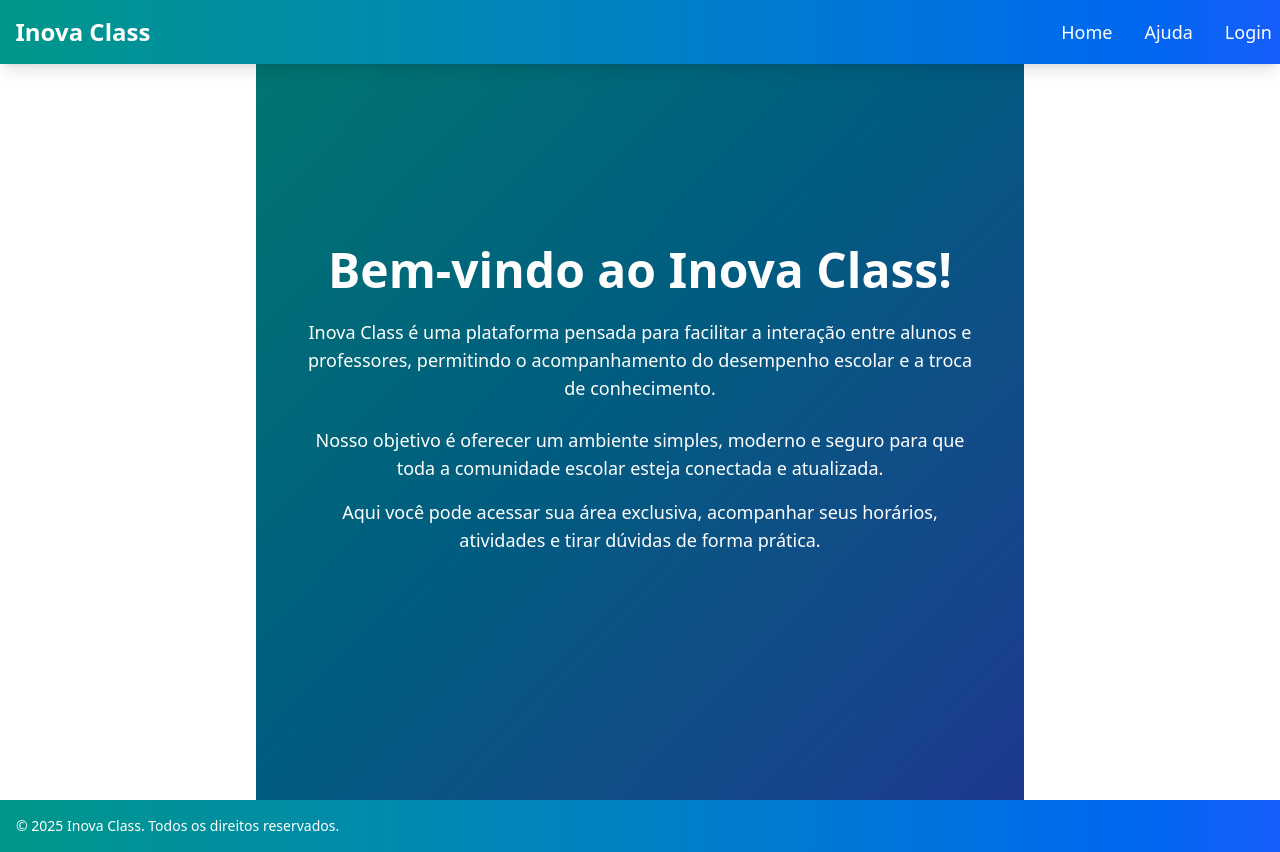
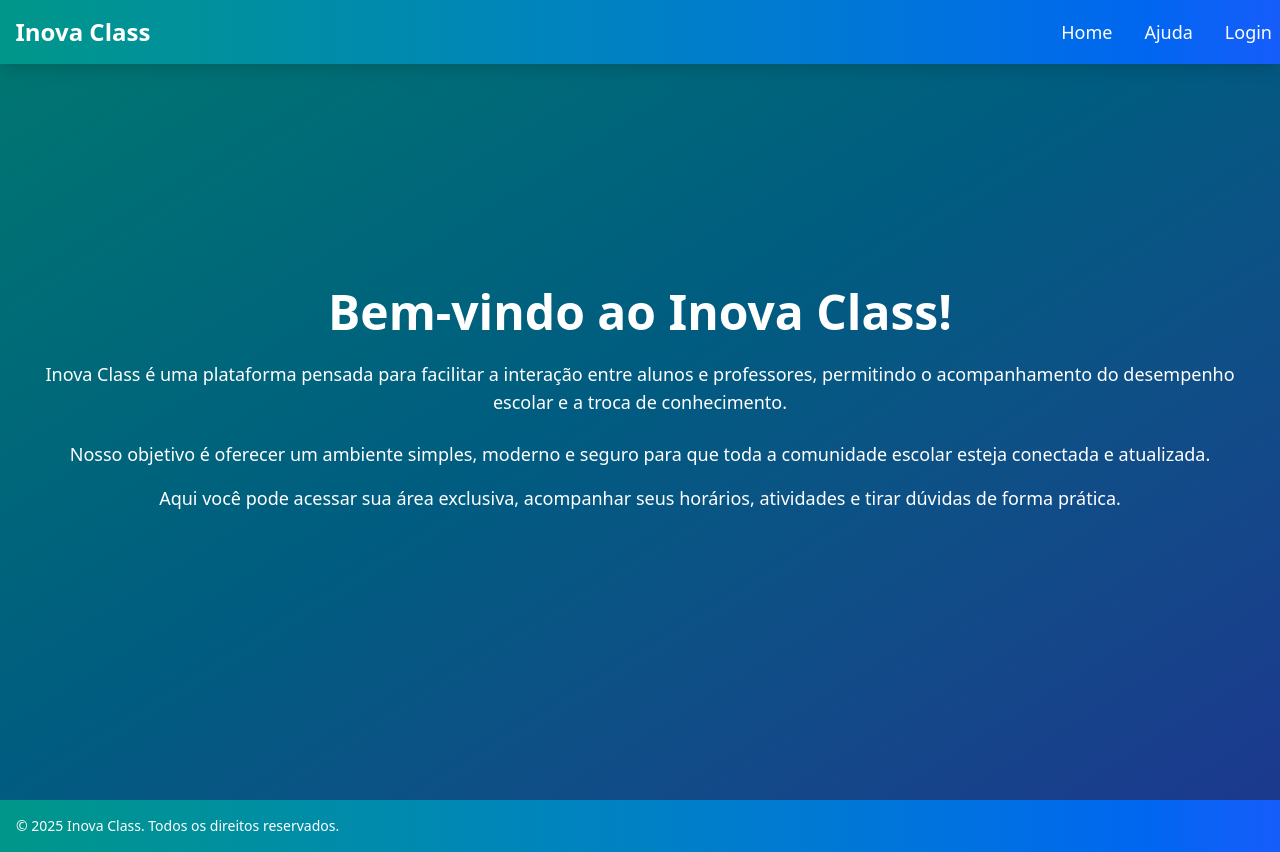
Before and after one commit to LuisSarache/InovaClass-frontEnd, a React (Vite) app: page / in a window 1280 px wide. Built offline with nearby package versions, Linux system fonts and the light colour scheme; no server answers.

Commit message:
Update hero.jsx

```diff
--- a/src/components/hero.jsx
+++ b/src/components/hero.jsx
@@ -2,19 +2,19 @@ import React from 'react';
 
 const Hero = () => {
   return (
-    <div className="min-h-screen flex flex-col items-center justify-center bg-gradient-to-br from-teal-700 to-blue-900 text-white px-6 text-center max-w-3xl mx-auto">
-      <h1 className="text-4xl sm:text-5xl font-bold mb-6">Bem-vindo ao Inova Class!</h1>
-      <p className="text-base sm:text-lg mb-6 max-w-2xl">
+    <div className="min-h-screen flex flex-col items-center justify-center bg-gradient-to-br from-teal-700 to-blue-900 text-white px-6 text-center max-w-3x2   mx-auto">
+      <h1 className="text-5xl font-bold mb-6">Bem-vindo ao Inova Class!</h1>
+      <p className="text-lg mb-6">
         Inova Class é uma plataforma pensada para facilitar a interação entre alunos e professores,
         permitindo o acompanhamento do desempenho escolar e a troca de conhecimento.
       </p>
 
-      <p className="text-base sm:text-lg mb-4 max-w-2xl">
+      <p className="text-lg mb-4">
         Nosso objetivo é oferecer um ambiente simples, moderno e seguro para que toda a comunidade escolar
         esteja conectada e atualizada.
       </p>
 
-      <p className="text-base sm:text-lg max-w-2xl">
+      <p className="text-lg">
         Aqui você pode acessar sua área exclusiva, acompanhar seus horários, atividades e tirar dúvidas de forma prática.
       </p>
     </div>
```
